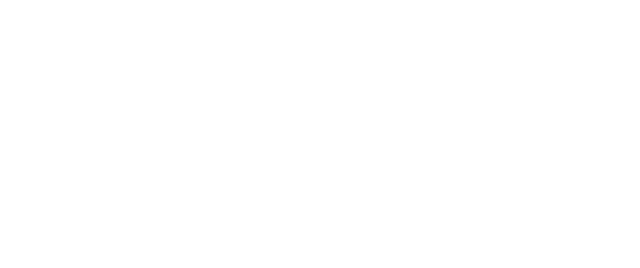
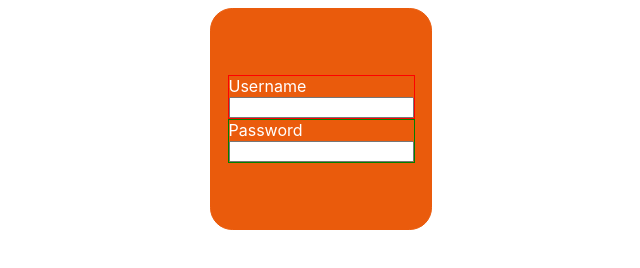
Before and after one commit to Appotus/TF1, a plain HTML site: page index.html in a window 1280 px wide. Shown: the whole page, without its empty margins (319-959 px from the left). Drawn offline with Linux system fonts and the light colour scheme.

Commit message:
box ready

```diff
--- a/index.html
+++ b/index.html
@@ -1,13 +1,24 @@
 <!DOCTYPE html>
 <html lang="en">
-<head>
-    <meta charset="UTF-8">
-    <meta http-equiv="X-UA-Compatible" content="IE=edge">
-    <meta name="viewport" content="width=device-width, initial-scale=1.0">
+  <head>
+    <meta charset="UTF-8" />
+    <meta http-equiv="X-UA-Compatible" content="IE=edge" />
+    <meta name="viewport" content="width=device-width, initial-scale=1.0" />
     <title>Document</title>
-    <link rel="stylesheet" href="style.css">
-</head>
-<body>
-
-</body>
+    <link rel="stylesheet" href="style.css" />
+  </head>
+  <body>
+    <div class="container">
+      <div class="login-box">
+        <div class="username-box">
+          <p class="login-label">Username</p>
+          <input type="text" />
+        </div>
+        <div class="password-box">
+          <p class="password-label">Password</p>
+          <input type="text" name="" id="" />
+        </div>
+      </div>
+    </div>
+  </body>
 </html>
--- a/style.css
+++ b/style.css
@@ -0,0 +1,44 @@
+:root {
+  --orange: #ea5b0c;
+  --white: #fff;
+  --cc-font-family: -apple-system, BlinkMacSystemFont, "Segoe UI", Roboto,
+    Helvetica, Arial, sans-serif, "Apple Color Emoji", "Segoe UI Emoji",
+    "Segoe UI Symbol";
+  --cc-font-size: 16px;
+}
+
+.container {
+  padding: 0;
+  margin: 0;
+  font-size: var(--cc-font-size);
+  text-decoration: none;
+  font-family: var(--cc-font-family);
+}
+
+.container .login-box {
+  border: 1px solid var(--orange);
+  margin: auto;
+  width: 200px;
+  height: 200px;
+  display: flex;
+  flex-direction: column;
+  justify-content: center;
+  align-content: center;
+  align-items: center;
+  padding: 10px;
+  background-color: var(--orange);
+  border-radius: 10%;
+  color: var(--white);
+}
+
+.login-box p {
+  margin: 0;
+}
+
+.login-box .username-box {
+  border: 1px solid red;
+}
+
+.login-box .password-box {
+  border: 1px solid green;
+}
```
